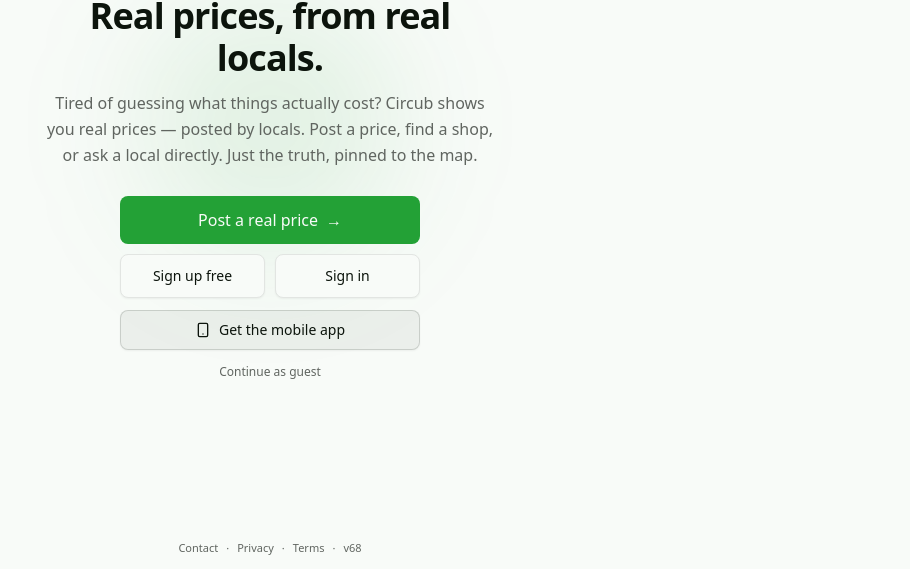
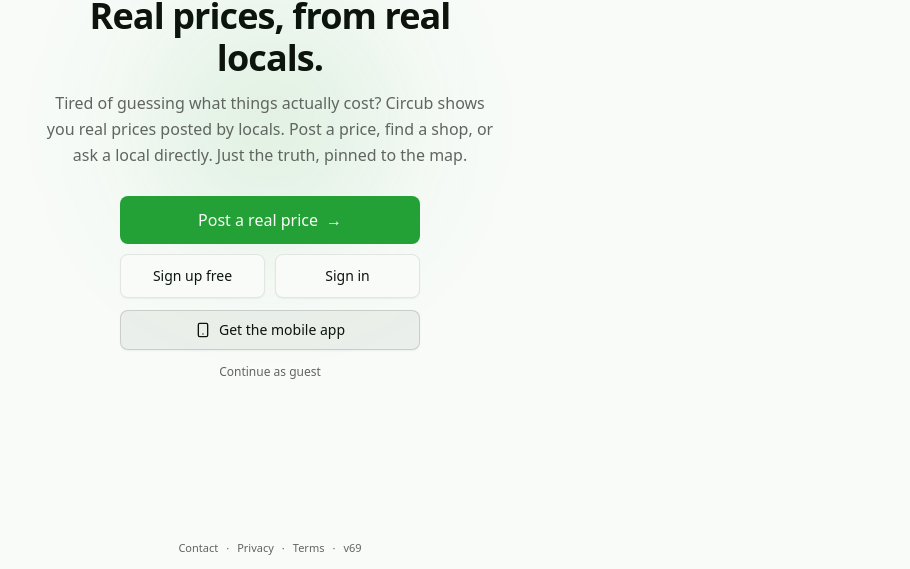
Before and after one commit to Afomiyaaweke/circub, a Next.js app: page / in a window 1280 px wide. Shown: the part 228-797 px from the top of the page, without its empty margins (370-1280 px from the left). Built offline with nearby package versions, Linux system fonts and the light colour scheme; no server answers.

Commit message:
Landing copy: removed the em dash - pitch now reads '...Circub shows you real prices posted by locals...' v69.

```diff
--- a/public/sw.js
+++ b/public/sw.js
@@ -11,7 +11,7 @@
  * ⚠️ Bump VERSION on EVERY deploy that changes code: cached assets reference
  * hashed /_next files of that deployment.
  */
-const VERSION = 'circub-v68';
+const VERSION = 'circub-v69';
 const SHELL = [
   '/',
   '/manifest.webmanifest',
--- a/src/components/social/landing-page.tsx
+++ b/src/components/social/landing-page.tsx
@@ -77,9 +77,9 @@ export function LandingPage({ onSignUp, onLogin, onContinueAsGuest }: LandingPag
           data-testid="landing-copy"
           className="mt-3 max-w-md text-sm leading-relaxed text-muted-foreground sm:text-base"
         >
-          Tired of guessing what things actually cost? Circub shows you real prices —
-          posted by locals. Post a price, find a shop, or ask a local directly. Just
-          the truth, pinned to the map.
+          Tired of guessing what things actually cost? Circub shows you real
+          prices posted by locals. Post a price, find a shop, or ask a local
+          directly. Just the truth, pinned to the map.
         </p>
 
         <div className="mt-7 flex w-full max-w-[300px] flex-col gap-2.5">
--- a/src/lib/app-version.ts
+++ b/src/lib/app-version.ts
@@ -4,4 +4,4 @@
  *
  * ⚠️ Keep in sync with VERSION in public/sw.js (bump both on every deploy).
  */
-export const APP_VERSION = 'v68';
+export const APP_VERSION = 'v69';
```
